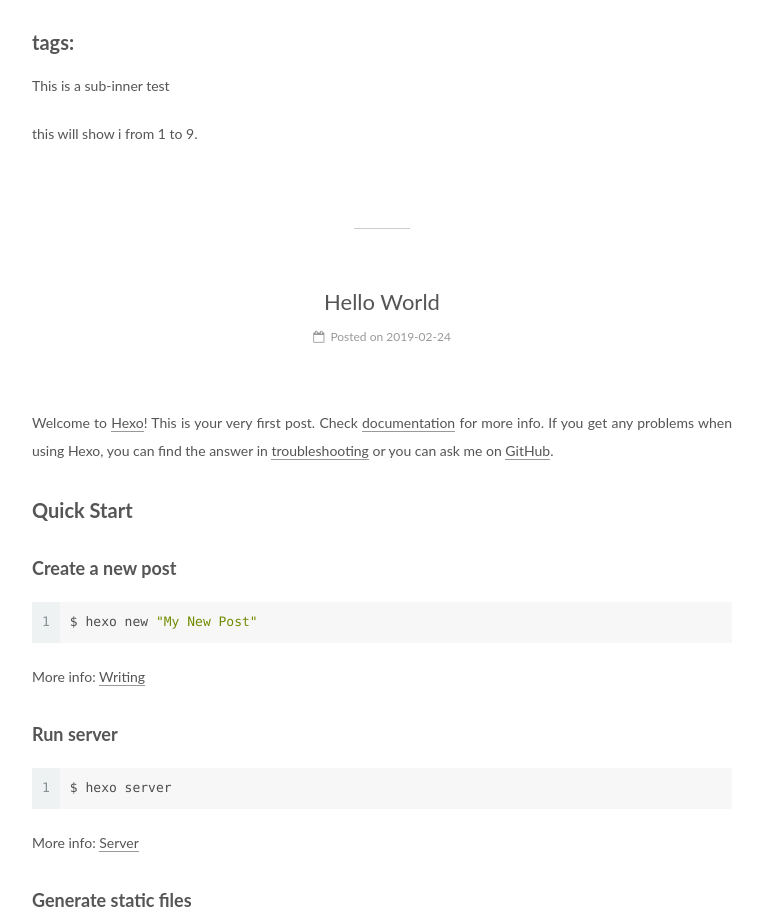
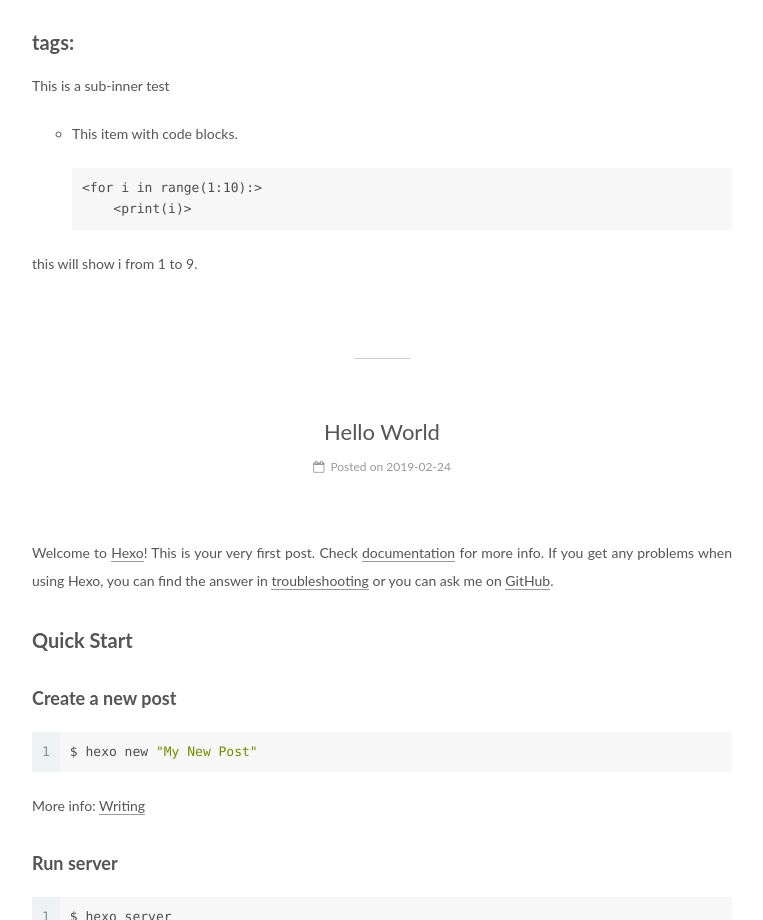
Before and after one commit to allenchi0729/allenchi0729.github.io, a plain HTML site: page index.html in a window 1280 px wide. Shown: the part 1442-2362 px from the top of the page, without its empty margins (258-1021 px from the left). Drawn offline with Linux system fonts and the light colour scheme.

Commit message:
Site updated: 2019-03-01 14:13:58

```diff
--- a/css/main.css
+++ b/css/main.css
@@ -1822,7 +1822,7 @@ pre .javascript .function {
   width: 4px;
   height: 4px;
   border-radius: 50%;
-  background: #b8b544;
+  background: #beffe8;
 }
 .links-of-blogroll {
   font-size: 13px;
--- a/index.html
+++ b/index.html
@@ -315,13 +315,17 @@
 <hr>
 <p>title: inner-test<br>date: 2019-03-01 14:05:00</p>
 <h2 id="tags"><a href="#tags" class="headerlink" title="tags: "></a>tags: </h2><p>This is a sub-inner test</p>
-<for i in range(1:10): print(i)>
-
+<ul>
+<li><p>This item with code blocks.</p>
+<pre><code>&lt;for i in range(1:10):&gt;
+    &lt;print(i)&gt;
+</code></pre></li>
+</ul>
 <p>this will show i from 1 to 9.</p>
 <!-- Today is Feb. 25. I just want to say that I'm tired and sad.
 Me and Cindy, both of us have a lot of barriers in front of our relationship.
 But, I'll still love her, now and forever. -->
-<!-- ![](/img/sunset.png) --></for>
+<!-- ![](/img/sunset.png) -->
 
 
 
```
Also changed, not shown: 2019/02/25/test/index.html (+8 -4 lines).
